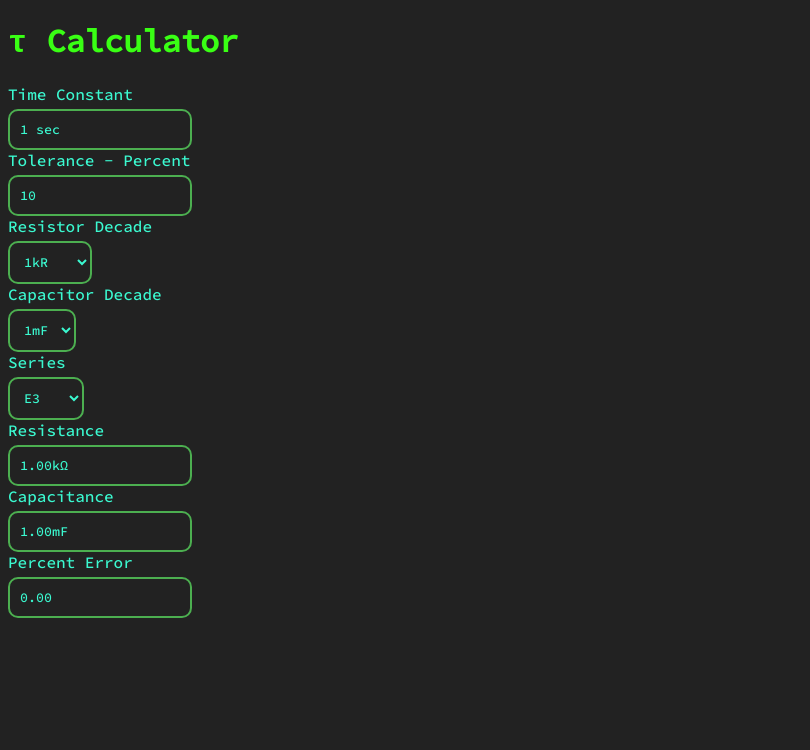
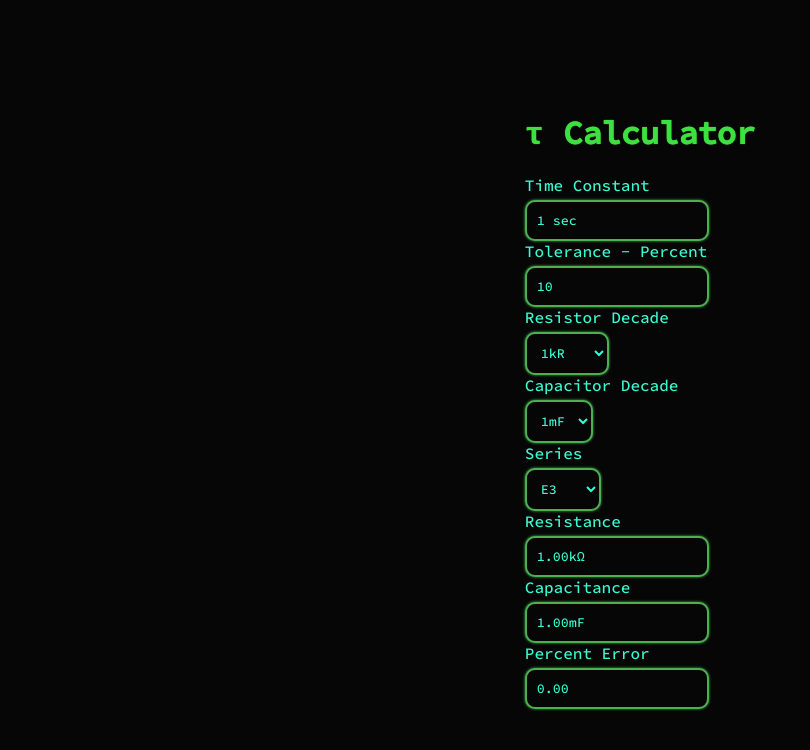
Before and after one commit to hlord2000/hlord2000.github.io, a plain HTML site: page index.html in a window 1280 px wide. Shown: the whole page, without its empty margins (0-810 px from the left). Drawn offline with Linux system fonts and the light colour scheme.

Commit message:
Updated style

```diff
--- a/style.css
+++ b/style.css
@@ -12,8 +12,10 @@ input[type="text"] {
     border-radius: 10px; /* Adjust the radius for more or less rounding */
     padding: 10px;
     outline: none; /* Removes the default focus outline */
-    background-color: #222222;
+    background-color: #060606;
     color: #3bf9d0; /* Neon green color for other text elements */
+    /* add drop shadow */
+    box-shadow: 0 0 3px #4CAF50;
 }
 
 input[type="text"]:focus {
@@ -25,7 +27,8 @@ select {
     border-radius: 10px; /* Adjust the radius for more or less rounding */
     padding: 10px;
     outline: none; /* Removes the default focus outline */
-    background-color: #222222;
+    background-color: #060606;
+    box-shadow: 0 0 3px #4CAF50;
 }
 
 select:focus {
@@ -40,19 +43,20 @@ select option {
     width: 100%;
     font-size: 1.15rem;
     padding: 0.675em 6em 0.675em 1em;
-    background-color: #222222;
+    background-color: #060606;
     border: 1px solid #caced1;
     border-radius: 10px;
-    color: #000;
+    color: #3bf9d0;
     cursor: pointer;
 }
 
 body {
-    background-color: #222222;
+    background-color: #060606;
 }
 
 h1 {
-    color: #39ff14; /* Neon blue color for h1 */
+    color: #3be041; /* Neon blue color for h1 */
+    text-shadow: 0 0 1px #62ff32; /* Add a drop shadow to the text */
     /* Add any other h1 specific styles here */
 }
 
@@ -60,3 +64,11 @@ p, label, select, option {
     color: #3bf9d0; /* Neon green color for other text elements */
     /* Add any other styles for these elements here */
 }
+
+.container {
+    display: flex;
+    justify-content: center;
+    align-items: center;
+    height: 98vh;
+    margin: 0;
+}
```
